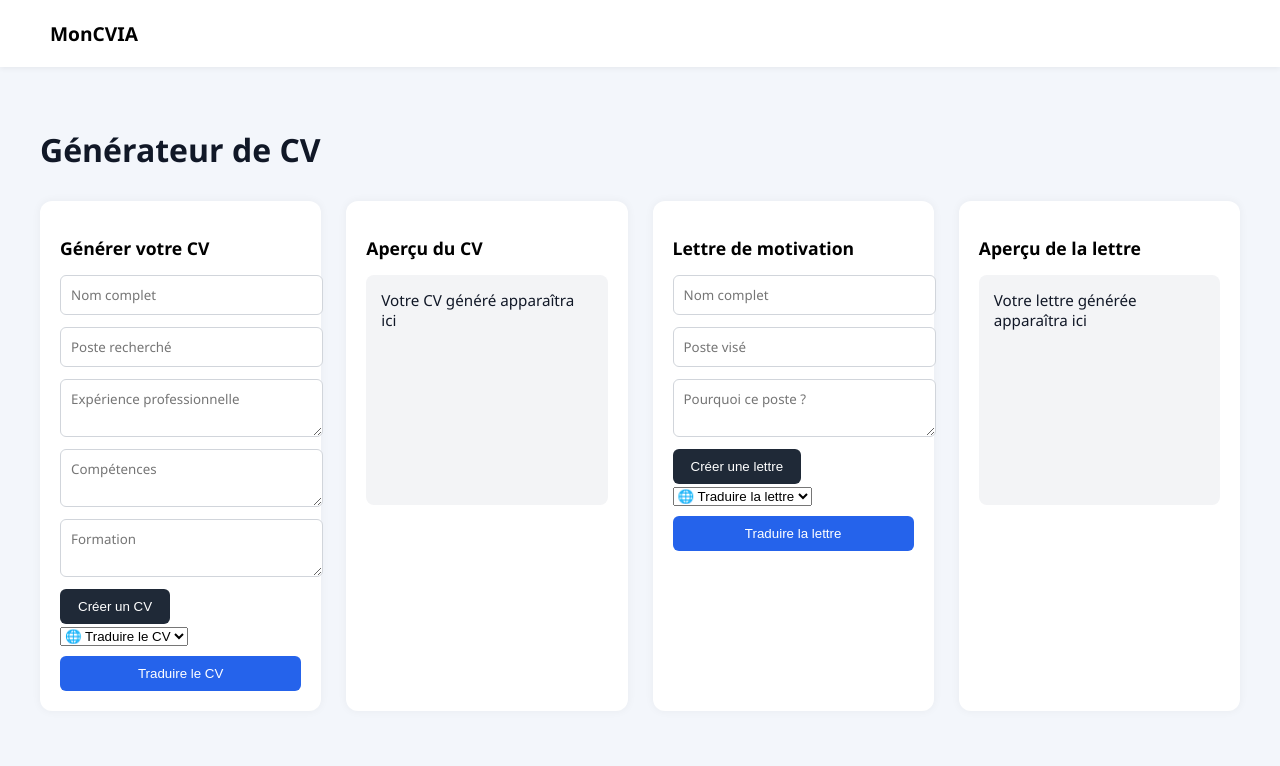
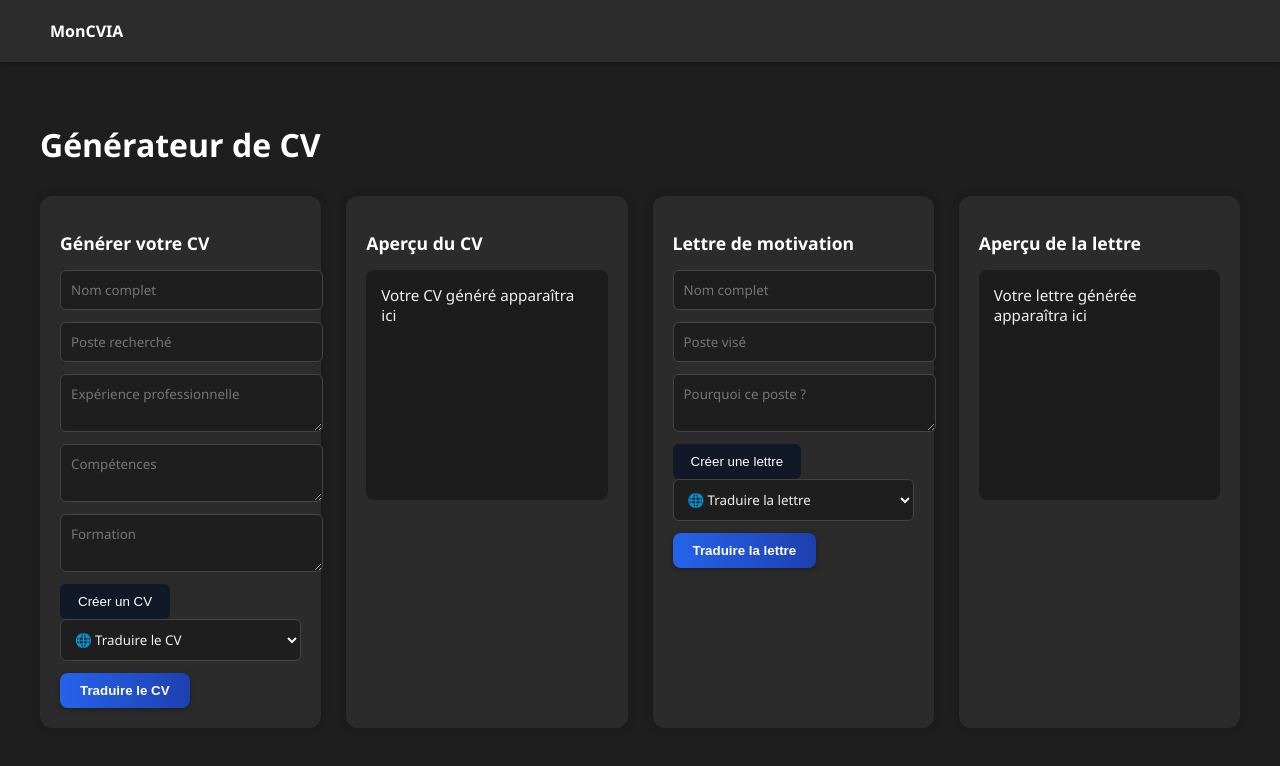
Before and after one commit to Sil3entKing/MONCVIA-site, a plain HTML site: page public/index.html in a window 1280 px wide. Drawn offline with Linux system fonts and the light colour scheme.

Commit message:
Update style.css

```diff
--- a/public/style.css
+++ b/public/style.css
@@ -1,23 +1,25 @@
 body {
   font-family: 'Segoe UI', sans-serif;
-  background: #f3f6fb;
+  background: #1e1e1e; /* fond sombre */
+  color: #f0f0f0;
   margin: 0;
   padding: 0;
 }
 
 header {
-  background: white;
+  background: #2c2c2c;
   display: flex;
   justify-content: space-between;
   align-items: center;
   padding: 20px 50px;
-  box-shadow: 0 2px 5px rgba(0,0,0,0.05);
+  box-shadow: 0 2px 5px rgba(0,0,0,0.3);
 }
 
 .logo {
-  font-size: 1.2rem;
   display: flex;
   align-items: center;
+  gap: 10px;
+  color: #ffffff;
 }
 
 nav {
@@ -27,12 +29,12 @@ nav {
 }
 
 nav a {
-  color: #333;
+  color: #ffffff;
   text-decoration: none;
 }
 
 .btn-dark {
-  background: #1f2937;
+  background: #111827;
   color: white;
   border: none;
   padding: 10px 18px;
@@ -41,14 +43,19 @@ nav a {
 }
 
 .btn-blue {
-  background: #2563eb;
+  background: linear-gradient(90deg, #2563eb, #1e40af);
   color: white;
   border: none;
-  padding: 10px 18px;
-  border-radius: 6px;
+  padding: 10px 20px;
+  border-radius: 8px;
   cursor: pointer;
-  margin-top: 10px;
-  width: 100%;
+  transition: background 0.3s ease;
+  font-weight: 600;
+  box-shadow: 0 2px 6px rgba(0, 0, 0, 0.3);
+}
+
+.btn-blue:hover {
+  background: linear-gradient(90deg, #1d4ed8, #1e3a8a);
 }
 
 main {
@@ -57,7 +64,7 @@ main {
 
 h1 {
   font-size: 2rem;
-  color: #111827;
+  color: #ffffff;
 }
 
 .grid-container {
@@ -68,36 +75,58 @@ h1 {
 }
 
 .card {
-  background: white;
+  background: #2b2b2b;
   padding: 20px;
   border-radius: 12px;
-  box-shadow: 0 0 10px rgba(0,0,0,0.05);
+  box-shadow: 0 0 10px rgba(0,0,0,0.2);
 }
 
 .card h2 {
   font-size: 1.1rem;
   margin-bottom: 15px;
+  color: #ffffff;
 }
 
 .card input,
-.card textarea {
+.card textarea,
+.card select {
   display: block;
   margin-bottom: 12px;
   padding: 10px;
   width: 100%;
-  border: 1px solid #d1d5db;
+  background-color: #1e1e1e;
+  color: #f0f0f0;
+  border: 1px solid #444;
   border-radius: 6px;
   font-family: inherit;
   resize: vertical;
 }
 
 .preview-box {
-  background: #f3f4f6;
+  background: #1c1c1c;
   min-height: 200px;
   border-radius: 8px;
   padding: 15px;
   overflow-y: auto;
   white-space: pre-wrap;
   font-size: 0.95rem;
-  color: #111827;
+  color: #f0f0f0;
 }
+
+.btn-light {
+  background-color: #333;
+  color: #f0f0f0;
+  border: 1px solid #555;
+  padding: 10px 15px;
+  border-radius: 8px;
+  font-weight: 500;
+  cursor: pointer;
+  margin-top: 10px;
+  width: 100%;
+  max-width: 100%;
+  transition: background-color 0.2s ease;
+}
+
+.btn-light:hover {
+  background-color: #444;
+}
```
